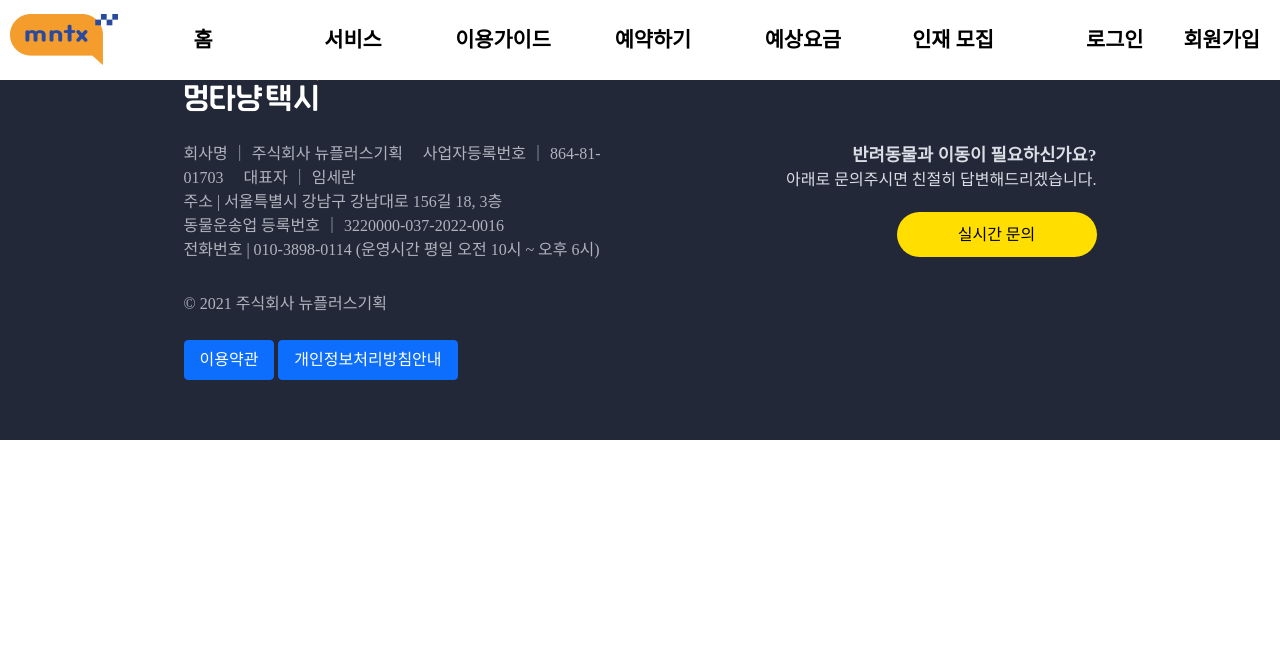
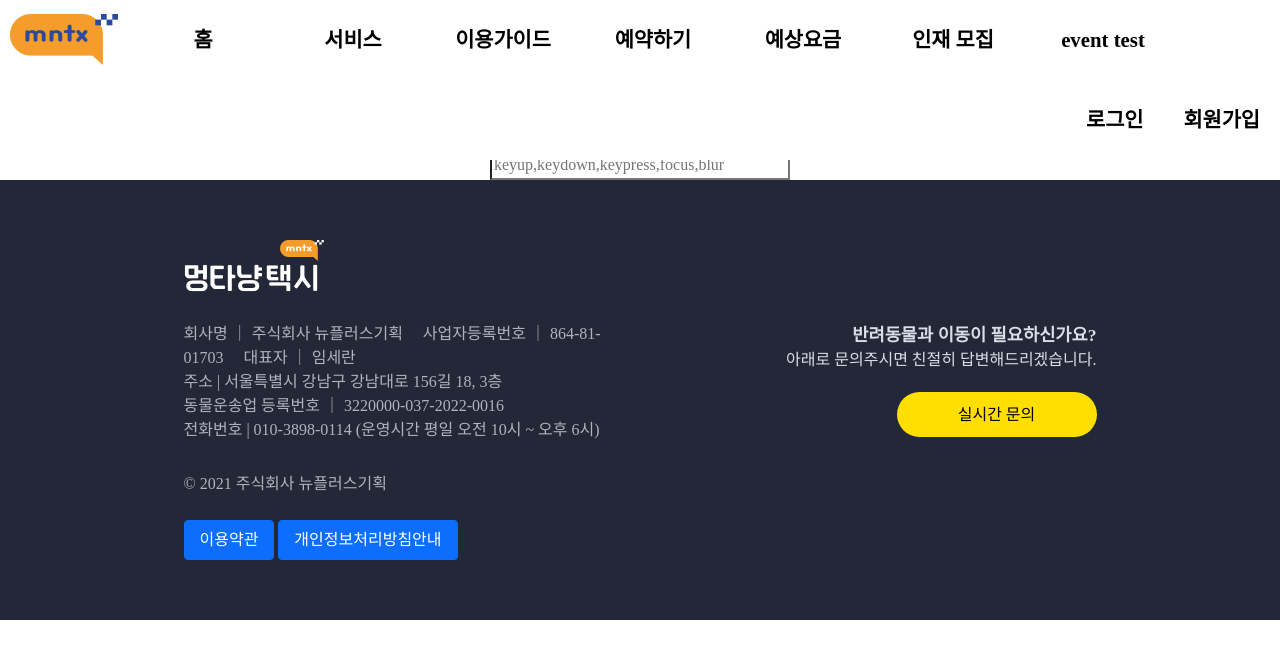
Before and after one commit to AnSangHyeon/mntx, a React (Create React App) app: page /EventTest in a window 1280 px wide. Shown: the top 658 px of the page. Built offline with nearby package versions, Linux system fonts and the light colour scheme; what mobx-react-router would draw is missing.

Commit message:
[sh]멍타냥 완성,이벤트연습

```diff
--- a/src/App.tsx
+++ b/src/App.tsx
@@ -20,6 +20,7 @@ import Reservation from '@pages/Reservation'
 import Fare from '@pages/Fare'
 import SignUp from '@pages/Sign'
 import Recruitment from '@pages/Recruitment'
+import EventTest from '@pages/Event Test'
 
 
 
@@ -47,6 +48,7 @@ const App: React.FC<IAppProps> = (props: IAppProps) => {
         <Route path='/Login' element={<Login />} />
         <Route path='/Sign' element={<SignUp />} />
         <Route path='/Recruitment' element={<Recruitment />} />
+        <Route path='/EventTest' element={<EventTest />} />
       </Routes>
       <Footer/>
     </div>
--- a/src/layout/Header.tsx
+++ b/src/layout/Header.tsx
@@ -38,7 +38,20 @@ const Header: React.FC<IHeaderProps> = (props: IHeaderProps) => {
   function MouseOut(e){
     e.target.style.color = location.pathname.indexOf('Reservation') >= 0 ? '' : ''
   }
+  //이벤트연습
+  function TstClick() { alert("클릭") }
+  function TstContextMenu() { alert("우클릭") }
+  function TstDoubleClick() { alert("더블클릭") } //onClick이벤트있으면 작동 x
+  // function TstDrag() { alert("드래그") }
+  function TstDragEnd() { alert("드래그완료") }
+  function TstDragEnter(e) {
+    e.target.style.background = 'pink'
+  }
+  function TstDrop() {
 
+  }
+
+  //
   useOnMount(() => {})
   useOnUnmount(() => {})
 
@@ -82,6 +95,22 @@ const Header: React.FC<IHeaderProps> = (props: IHeaderProps) => {
               <MainMenu>인재 모집</MainMenu>
             </HeaderLink>
           </HeaderUnderLineMenu>
+          <HeaderUnderLineMenu>
+            <HeaderLink
+              to="/EventTest"
+              style={{color: HeaderColor}}
+              onMouseOut={MouseOut}
+              onMouseOver={MouseOver}
+              onClick={TstClick}
+              onContextMenu={TstContextMenu}
+              onDoubleClick={TstDoubleClick}
+              // onDrag={TstDrag}
+              onDragEnd={TstDragEnd}
+              onDragEnter={TstDragEnter}
+            >
+              <MainMenu>event test</MainMenu>
+            </HeaderLink>
+          </HeaderUnderLineMenu>
         </HeaderLeft>
 
         <HeaderRight>
--- a/src/layout/index.style.ts
+++ b/src/layout/index.style.ts
@@ -1,6 +1,6 @@
 import { faAngleLeft } from "@fortawesome/free-solid-svg-icons"
 import { FontAwesomeIcon } from "@fortawesome/react-fontawesome"
-import { useState } from "react"
+import { Fragment, useState } from "react"
 import {
   Accordion,
   Button,
@@ -1037,3 +1037,16 @@ export const FooterHeightAll = styled.div`
   max-width: 1920px;
   background: #222837;
 `
+export const EventTestAll = styled.div`
+  width: 100%;
+`
+export const AwesomeBlock = styled(FontAwesomeIcon)`
+  display: block;
+  height: 35px;
+  margin: 0 auto;
+`
+export const EventInput = styled.input`
+  width: 300px;
+  display: block;
+  margin: 0 auto;
+`
--- /dev/null
+++ b/src/pages/Event Test/index.tsx
@@ -0,0 +1,63 @@
+import { FontAwesomeIcon } from "@fortawesome/react-fontawesome"
+import { All, AwesomeBlock, EventInput, EventTestAll } from "@layout/index.style"
+import { Fragment, useState } from "react"
+import { faMicrophone, faMicrophoneSlash, faX, faO } from "@fortawesome/free-solid-svg-icons"
+interface IProps {
+
+}
+
+const EventTest: React.FC<IProps> = (props: IProps) => {
+
+  const [visible, setVisible] = useState(true)
+  const [testhover, setTesthover] = useState(true)
+
+  function onHover() {
+    setTesthover(true)
+  }
+  function onOut() {
+    setTesthover(false)
+  }
+  function onTestKeyDown() {
+    console.log("keydown")
+  }
+  function onTestKeyUp() {
+    console.log("keyup")
+  }
+  function onTestFocus() {
+    console.log("focus")
+  }
+  function onTestBlur() {
+    console.log("blur")
+  }
+  function onTestKeyPress() {
+    console.log("keypress")
+  }
+  return (
+   <Fragment>
+    <All></All>
+    <EventTestAll>
+      <AwesomeBlock
+        onClick={() => { setVisible(!visible) }}
+        icon={visible ? faMicrophone : faMicrophoneSlash}
+      />
+      <AwesomeBlock
+        onMouseOver={ onHover }
+        onMouseOut={ onOut }
+        icon={ testhover ? faO : faX }
+      />
+      <EventInput
+        type="text"
+        placeholder="keyup,keydown,keypress,focus,blur"
+        onKeyUp={onTestKeyUp} //키보드 눌렀다 땔때
+        onKeyDown={onTestKeyDown} //키보드 누를때
+        onFocus={onTestFocus} //이 요소를 클릭하거나 Tab으로 이동했을때
+        onBlur={onTestBlur} //포커스 된상태에서 다른곳을 클릭하거나 Tab으로 이동할때
+        onKeyPress={onTestKeyPress} //키보드 키를 누르고있을때
+      />
+
+    </EventTestAll>
+   </Fragment>
+  )
+}
+
+export default EventTest
--- a/src/pages/Fare/index.tsx
+++ b/src/pages/Fare/index.tsx
@@ -38,8 +38,7 @@ import {
 import { useOnMount, useOnUnmount } from '@utils/hook'
 import React, { Fragment, useState } from 'react'
 import { Button, Col, Container, Form, FormControl, InputGroup, Row } from 'react-bootstrap'
-import { faChevronLeft, faPlus, faMinus } from "@fortawesome/free-solid-svg-icons"
-import { faCheckSquare, faSpinner } from '@fortawesome/free-solid-svg-icons'
+import { faChevronLeft, faPlus, faMinus, faCheckSquare, faSpinner } from "@fortawesome/free-solid-svg-icons"
 import { faSquare } from '@fortawesome/free-regular-svg-icons'
 import { Link, useNavigate } from 'react-router-dom'
 import Footer from '@layout/Footer'
@@ -69,7 +68,7 @@ const Fare: React.FC<IProps> = (props: IProps) => {
         <FareContainer1>
           <FareRow1>
             <FareCol1>
-              <FontColorBlack onClick={() => navigate(-1)}>
+              <FontColorBlack onClick={() => navigate(-1)}> {/* 전 주소로 이동 */}
                 <FontAwesomeIcon icon={ faChevronLeft } />&nbsp;
                 돌아가기
               </FontColorBlack>
```
Also changed, not shown: src/pages/Home/index.tsx (line endings or trailing spaces).
